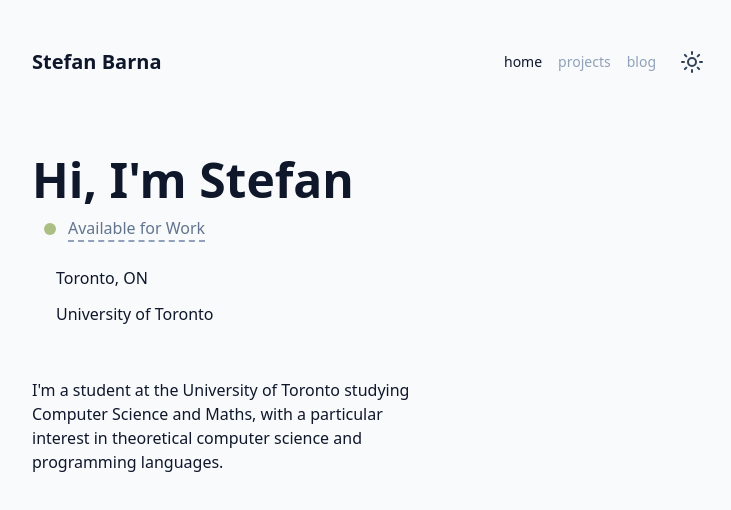
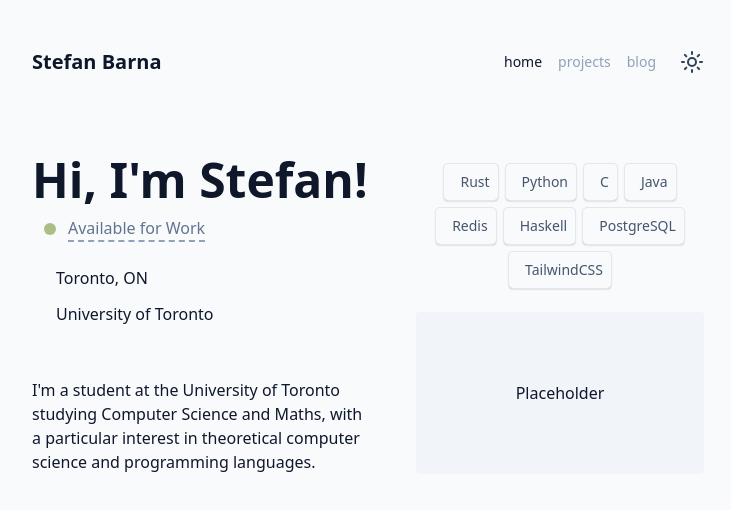
Before and after one commit to barnaste/barnaste.dev, a SvelteKit app: page / in a window 1280 px wide. Shown: the top 510 px of the page, without its empty margins (272-1003 px from the left). Built offline with nearby package versions, Linux system fonts and the light colour scheme.

Commit message:
about me right column

```diff
--- a/src/app.css
+++ b/src/app.css
@@ -18,4 +18,16 @@
   .contact-link {
     @apply transition-colors duration-300 hover:text-slate-500 text-slate-800 hover:dark:text-slate-300 dark:text-slate-200;
   }
+
+  .skill-card {
+    @apply rounded-sm ring-1 ring-slate-200 dark:ring-slate-700 shadow-xs/30
+    text-slate-950 dark:text-slate-200
+    p-2 flex flex-row items-center gap-x-2
+    hover:-translate-y-1 transition-all duration-150
+    hover:shadow-md/30;
+  }
+
+  .skill-card-text {
+    @apply text-slate-600 dark:text-slate-300 text-sm;
+  }
 }
--- a/src/routes/+page.svelte
+++ b/src/routes/+page.svelte
@@ -6,11 +6,11 @@
 <!-- top-level region organization -->
 <div class="my-16 flex flex-col gap-24">
     <!-- About Me -->
-    <div class="flex flex-row-gap-20">
+    <div class="flex flex-row justify-between">
         <!-- Left Column -->
-        <div class="w-4/7 flex flex-col gap-y-6">
+        <div class="w-1/2 flex flex-col gap-y-6">
             <div class="flex flex-col gap-y-3">
-                <h1 class="text-5xl font-bold">Hi, I'm Stefan</h1>
+                <h1 class="text-5xl font-bold">Hi, I'm Stefan!</h1>
 
                 <!-- Available for Work -->
                 <!-- todo: on study term: available for work summer 2026 as a hover effect. maybe underline to indicate interactability? -->
@@ -43,7 +43,7 @@
                 </div>
             </div>
 
-            <!-- TODO: Contact Links -->
+            <!-- Contact Links -->
             <div class="mt-1 ml-4"><ContactLinks /></div>
 
             <!-- Blurb -->
@@ -56,7 +56,46 @@
 
         <!-- Right Column -->
         <div class="w-3/7 flex flex-col gap-y-6 pt-2">
+            <!-- Key Skills -->
+            <ul class="flex flex-row flex-wrap gap-2 justify-center">
+                <div class="skill-card">
+                    <iconify-icon icon="simple-icons:rust" width=24></iconify-icon>
+                    <p class="skill-card-text">Rust</p>
+                </div>
+                <div class="skill-card">
+                    <iconify-icon icon="lineicons:python" width=24></iconify-icon>
+                    <p class="skill-card-text">Python</p>
+                </div>
+                <div class="skill-card">
+                    <iconify-icon icon="streamline-logos:c-language-logo-solid" width=24></iconify-icon>
+                    <p class="skill-card-text">C</p>
+                </div>
+                <div class="skill-card">
+                    <iconify-icon icon="ri:java-fill" width=24></iconify-icon>
+                    <p class="skill-card-text">Java</p>
+                </div>
+                <div class="skill-card">
+                    <iconify-icon icon="devicon-plain:redis" width=24></iconify-icon>
+                    <p class="skill-card-text">Redis</p>
+                </div>
+                <div class="skill-card">
+                    <iconify-icon icon="devicon-plain:haskell" width=24></iconify-icon>
+                    <p class="skill-card-text">Haskell</p>
+                </div>
+                <div class="skill-card">
+                    <iconify-icon icon="akar-icons:postgresql-fill" width=24></iconify-icon>
+                    <p class="skill-card-text">PostgreSQL</p>
+                </div>
+                <div class="skill-card">
+                    <iconify-icon icon="mdi:tailwind" width=24></iconify-icon>
+                    <p class="skill-card-text">TailwindCSS</p>
+                </div>
+            </ul>
+
+            <!-- Photo -->
+            <div class="rounded-sm bg-slate-100 dark:bg-slate-800 h-1/1 flex justify-center items-center">
+                <p class="text-slate-900 dark:text-slate-100">Placeholder</p>
+            </div>
         </div>
-
     </div>
 </div>
```
